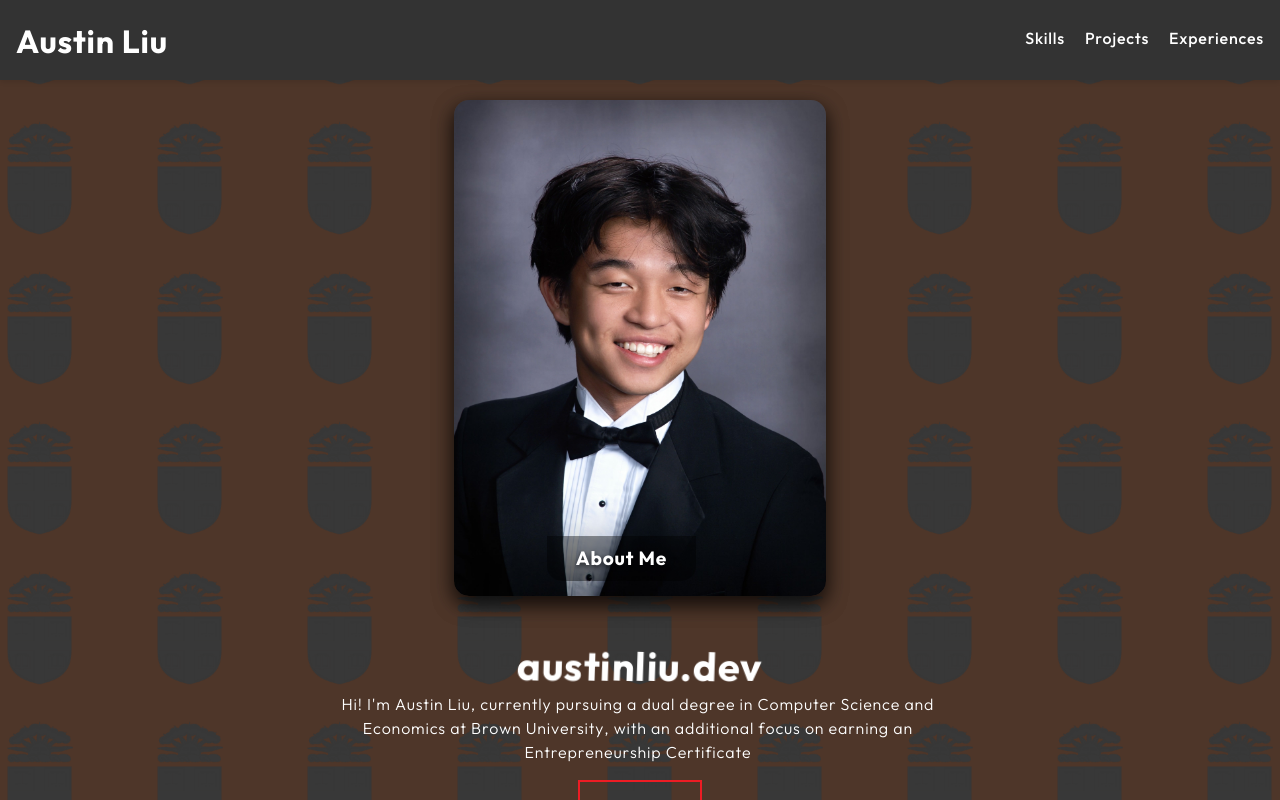
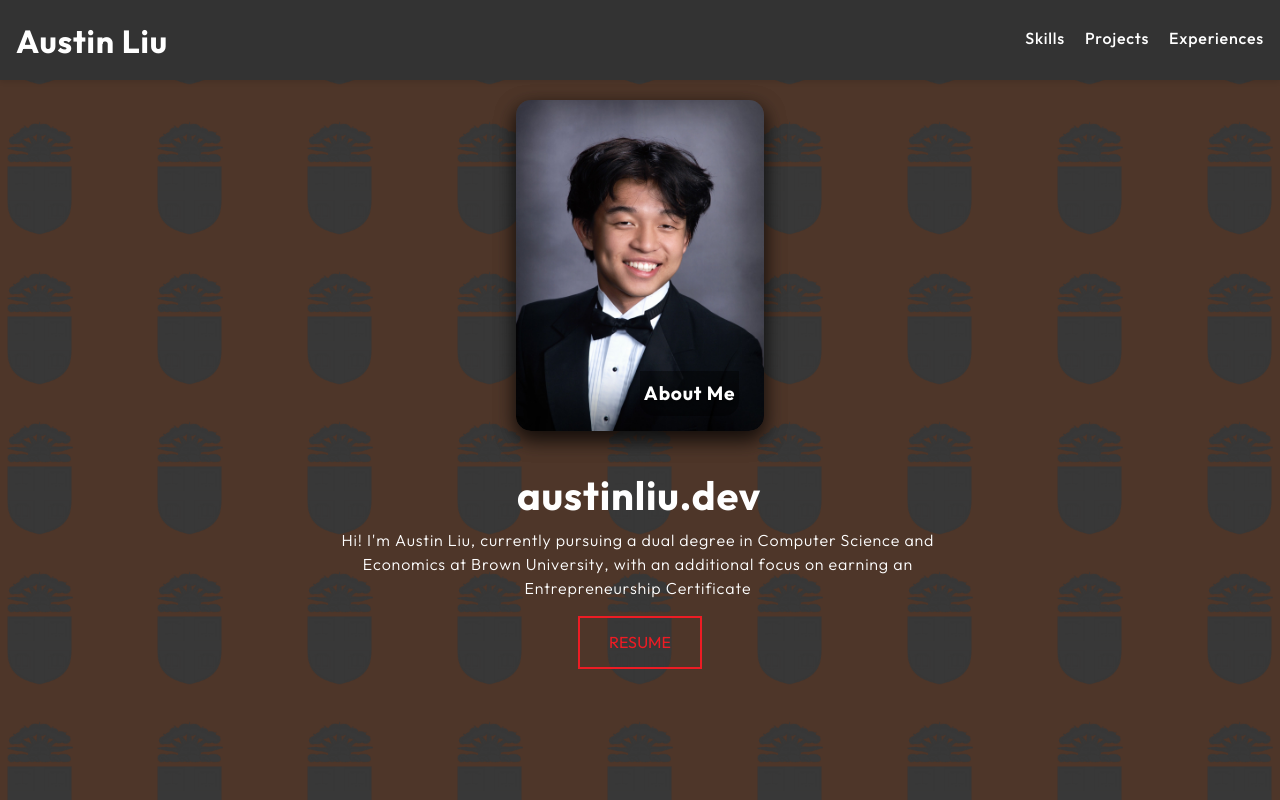
Before and after one commit to austinliu05/my-web-portfolio, a React (Create React App) app: page / in a window 1280 px wide. Built offline with nearby package versions, Linux system fonts and the light colour scheme.

Commit message:
Added typewriter effect

```diff
--- a/src/components/intro/intro_section.css
+++ b/src/components/intro/intro_section.css
@@ -6,7 +6,6 @@
 .flip-card {
     display: inline-block;
     width: 20%;
-    height: auto;
     aspect-ratio: 3 / 4;
     margin-top: 10vh;
     margin-bottom: 5vh;
@@ -31,10 +30,8 @@
     text-align: center;
     transition: transform 0.8s ease;
     transform-style: preserve-3d;
-    transform-origin: center;
 }
 
-/* Apply flip when 'flipped' class is active */
 .flip-card.flipped .flip-card-inner {
     transform: rotateY(180deg);
 }
@@ -59,12 +56,6 @@
     padding: 20px;
 }
 
-/* Bio Text Styling */
-.bio h2 {
-    margin: 0;
-    font-size: 2rem;
-}
-
 /* Headshot Styling */
 .headshot {
     width: 100%;
@@ -72,17 +63,11 @@
     box-shadow: 0 8px 20px rgba(0, 0, 0, 0.5);
 }
 
-/* Bio Container - Below Flip Card */
-.bio-container {
-    width: 50%;
-    text-align: center;
-    color: #fff;
-}
-
+/* Click Me Text */
 .click-me-text {
     position: absolute;
     bottom: 15px;
-    left: 25%;
+    left: 50%;
     transform: translateX(-50%);
     width: 40%;
     text-align: center;
@@ -103,10 +88,49 @@
         opacity: 0;
         transform: translateY(10px);
     }
-
     to {
         opacity: 1;
         transform: translateY(0);
+    }
+}
+
+/* Bio Container */
+.bio-container {
+    width: 50%;
+    text-align: center;
+    color: #fff;
+    margin: 0 auto;
+}
+
+/* Typewriter Effect for Title */
+.typewriter {
+    display: inline-block;
+    overflow: hidden;
+    border-right: 2px solid white;
+    white-space: nowrap;
+    width: 0;
+    animation: typing 1s steps(13, end) forwards, blink 0.75s step-end infinite;
+}
+
+.placeholder {
+    visibility: hidden;
+    white-space: nowrap;
+    display: inline-block;
+}
+
+/* Typing Animation */
+@keyframes typing {
+    from {
+        width: 0;
+    }
+    to {
+        width: 100%;
+    }
+}
+
+@keyframes blink {
+    50% {
+        border-color: transparent;
     }
 }
 
@@ -147,95 +171,49 @@
     color: #111;
 }
 
-@keyframes titleJiggle {
-    0%, 100% {
-        transform: translateY(0);
-    }
-    25% {
-        transform: translateY(-4px) rotate(-1deg);
-    }
-    50% {
-        transform: translateY(6px) rotate(2deg);
-    }
-    75% {
-        transform: translateY(-3px) rotate(-1deg);
-    }
+/* Hover Text for Centering */
+.hover-text {
+    margin: 0 auto;
+    display: block;
+    text-align: center;
+    width: fit-content;
 }
-@keyframes hoverJiggle {
 
-    0%,
-    100% {
-        transform: translateY(0);
-    }
-
-    25% {
-        transform: translateY(-2px) rotate(-1deg);
-    }
-
-    50% {
-        transform: translateY(2px) rotate(1deg);
-    }
-
-    75% {
-        transform: translateY(-1px) rotate(-1deg);
-    }
-}
-/* Keep each word together, but allow breaks between words */
+/* Bio Text Hover Effect */
 .word {
-    display: inline-flex;  /* Keeps letters together, but allows wrapping */
+    display: inline-flex;
     flex-wrap: wrap;
 }
 
-/* Bio text hover animation */
 .hover-text-bio {
     display: inline-block;
     transition: transform 0.3s ease, color 0.3s ease;
 }
 
-/* Trigger on hover */
 .hover-text-bio:hover {
-    color: var(--brown-university-red); /* Turn red on hover */
-    animation: hoverJiggle 0.3s ease-in-out;
+    color: var(--brown-university-red);
+    transform: translateY(-2px);
     cursor: pointer;
-}
-/* Continuous Stagger for Title */
-.hover-text-title {
-    display: inline-block;
-    animation: titleJiggle 3s ease-in-out infinite;
-    transition: color 0.3s ease;
 }
 
 /* Responsive Adjustments */
-@media (max-width: 1300px) {
-    .flip-card {
-        width: 30%;
-    }
-}
 @media (max-width: 800px) {
     .flip-card {
         width: 50%;
     }
-
     .bio-container {
         width: 80%;
     }
-
     .resume button {
         font-size: 13px;
     }
 }
+
 @media (max-width: 640px) {
     .click-me-text {
         font-size: small;
     }
-    .bio-text h2 {
-        margin: 0;
-        font-size: 1rem;
-    }
-
-    .bio-text p {
-        font-size: 0.5rem;
-        margin-top: 10px;
-        line-height: 1.5;
+    .bio-container {
+        width: 90%;
     }
 }
--- a/src/components/intro/intro_section.tsx
+++ b/src/components/intro/intro_section.tsx
@@ -2,29 +2,19 @@ import React, { useEffect, useState } from "react";
 import "./intro_section.css";
 
 const IntroSection: React.FC = () => {
-  const [titleText, setTitleText] = useState<JSX.Element[]>([]);
+  const [showText, setShowText] = useState(false);
+
+  useEffect(() => {
+    setTimeout(() => {
+      setShowText(true);
+    }, 500);  // Small delay before typing starts
+  }, []);
   const [bioContent, setBioContent] = useState<JSX.Element[]>([]);
   const [isFlipped, setIsFlipped] = useState(false);
 
   useEffect(() => {
-    const title = "austinliu.dev";
     const bio =
       "Hi! I'm Austin Liu, currently pursuing a dual degree in Computer Science and Economics at Brown University, with an additional focus on earning an Entrepreneurship Certificate";
-
-    // TITLE: Split into letters for continuous animation
-    const titleLetters = title.split("").map((letter, index) => (
-      <span
-        key={`title-${index}`}
-        className="hover-text-title"
-        style={{
-          animationDelay: `${index * 0.05}s`,
-          animationDuration: "10s",
-        }}
-      >
-        {letter === " " ? "\u00A0" : letter}
-      </span>
-    ));
-    setTitleText(titleLetters);
 
     // BIO: Split into words, then each word into letters, so line breaks only occur between words
     const bioWords = bio.split(" ").map((word, i) => (
@@ -61,11 +51,8 @@ const IntroSection: React.FC = () => {
           </div>
           <div className="flip-card-back">
             <div className="bio-text">
-              <h2>About Me</h2>
               <p>
-                When I'm not working, you'll probably find me playing volleyball on Brown’s men's
-                varsity team, playing fingerstyle guitar for friends, or hunting down new food places
-                to try.
+                When I'm not working, you'll probably find me playing volleyball with my friends, practicing fingerstyle guitar for fun, or hunting down new food places to try.
               </p>
             </div>
           </div>
@@ -74,7 +61,14 @@ const IntroSection: React.FC = () => {
 
       <div className="bio-container">
         {/* Title text with continuous animation */}
-        <h1 className="hover-text">{titleText}</h1>
+        <h1 className="hover-text">
+          {!showText &&
+            <span className="placeholder">austinliu.dev</span>
+            }
+          {showText && (
+            <span className="typewriter">austinliu.dev</span>
+          )}
+        </h1>
 
         {/* Bio text, word-wrapped */}
         <p className="bio">
```
